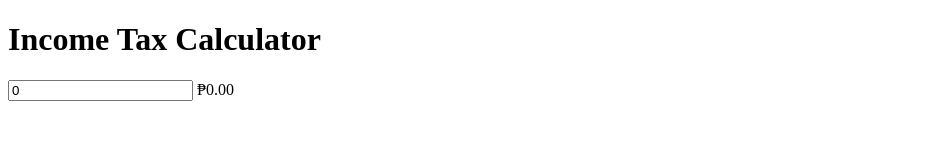
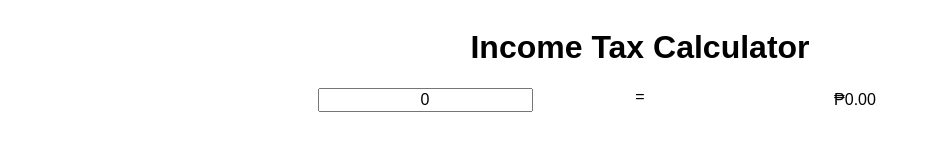
Before and after one commit to adducjpcole/itc, a website: page income-tax-calculator/index.html in a window 1280 px wide. Shown: the whole page, without its empty margins (0-931 px from the left). Drawn offline with Linux system fonts and the light colour scheme.

Commit message:
feat: finish income-tax-calculator

```diff
--- a/income-tax-calculator/css/styles.css
+++ b/income-tax-calculator/css/styles.css
@@ -0,0 +1,27 @@
+@import url(/.shared/css/reset.css);
+@import url(/.shared/css/utilities.css);
+
+@layer reset, base, components, utilities;
+
+@layer base {
+  #root {
+    display: flex;
+    align-items: center;
+    justify-content: center;
+    flex-direction: column;
+    font-family: Arial, Helvetica, sans-serif;
+  }
+
+  .card {
+    display: grid;
+    grid-template-columns: repeat(3, 1fr);
+    justify-items: center;
+  }
+
+  form,
+  output,
+  input {
+    outline: none;
+    font-size: 1rem;
+  }
+}
--- a/income-tax-calculator/index.html
+++ b/income-tax-calculator/index.html
@@ -4,20 +4,25 @@
     <meta charset="utf-8" />
     <meta name="viewport" content="width=device-width, initial-scale=1" />
     <title>Income Tax Calculator</title>
-    <link rel="stylesheet" href="./css/styles.css" />
+    <link rel="stylesheet" href="css/styles.css" />
   </head>
 
   <body>
+    <main id="root">
       <h1>Income Tax Calculator</h1>
-    <div id="card">
+
+      <form class="card">
         <input
+          class="text-center"
           name="income"
           type="number"
           value="0"
           data-bind-value
           data-bind-js-name="in_income"
         />
+        <span>=</span>
         <output
+          class="text-center"
           for="income"
           type="number"
           data-bind-text
@@ -25,7 +30,8 @@
         >
           Something went wrong.
         </output>
-    </div>
+      </form>
+    </main>
 
     <script src="/.shared/js/dataBinding.js"></script>
     <script src="./js/main.js"></script>
```
Lines whose indentation alone changed are shown as unchanged.
